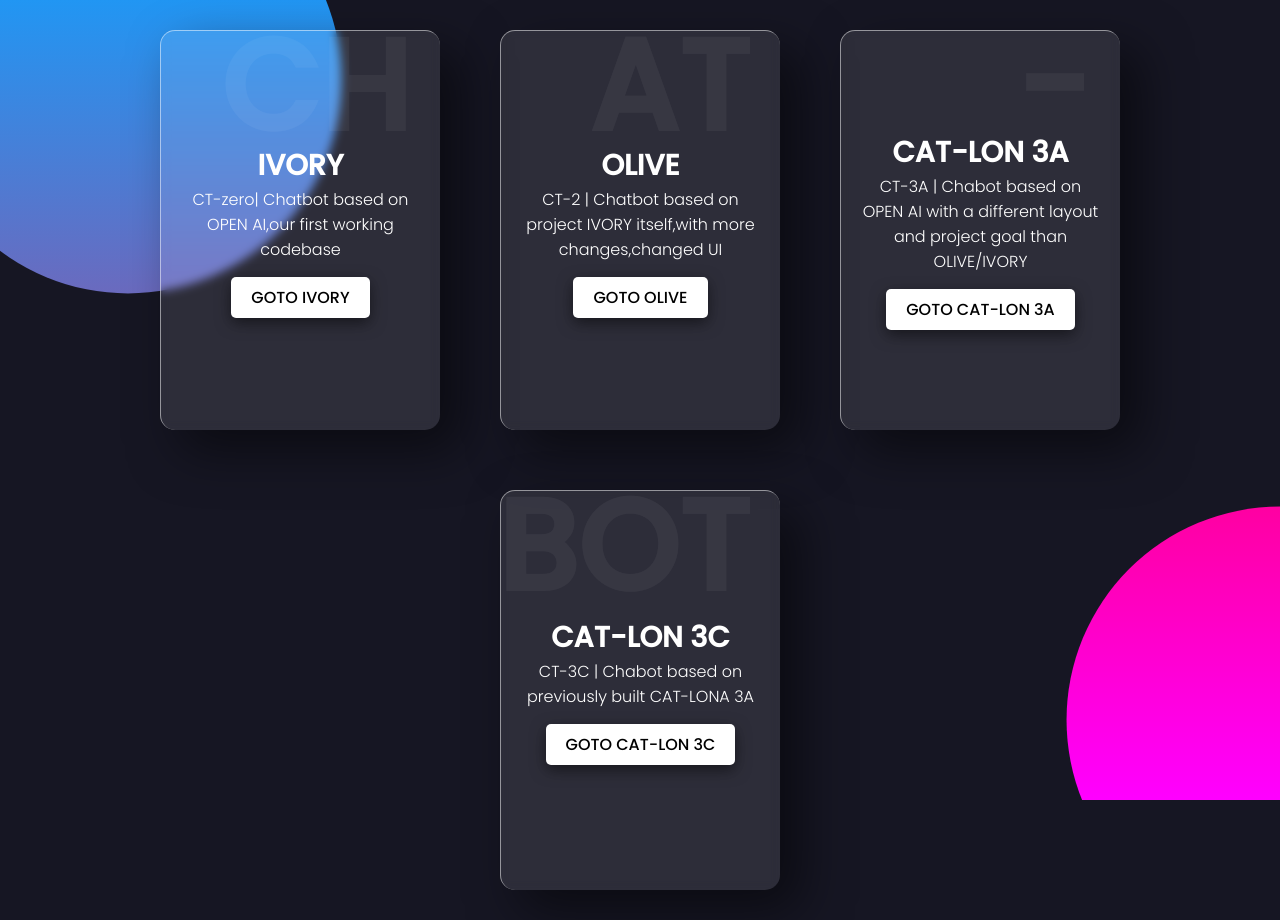
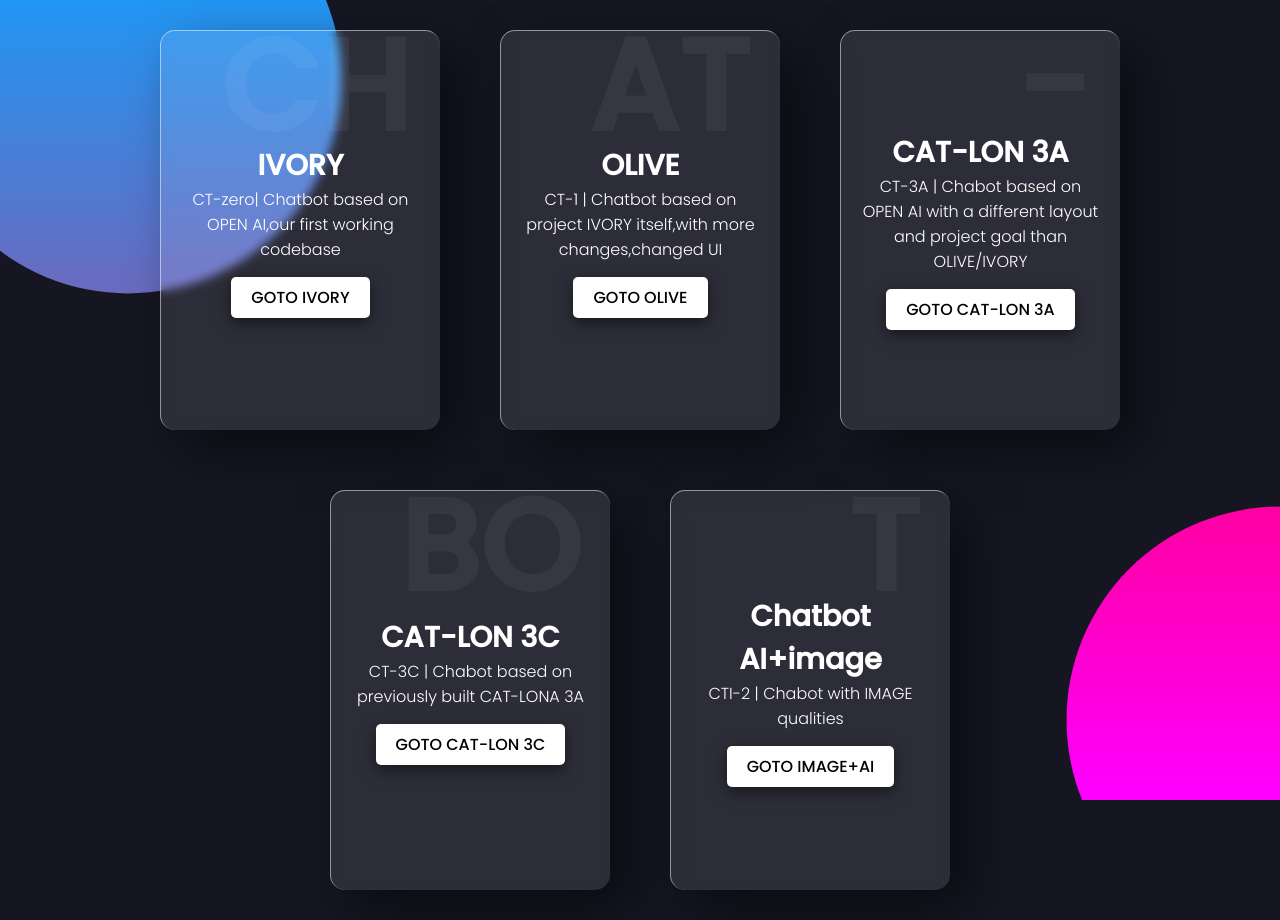
Before and after one commit to siddh-kivtechs/menu_4, a plain HTML site: page index.html in a window 1280 px wide. Drawn offline with nearby package versions, Linux system fonts and the light colour scheme.

Commit message:
Update index.html

```diff
--- a/index.html
+++ b/index.html
@@ -21,7 +21,7 @@
     <div class="container__card--content">
       <h2>AT</h2>
       <h3>OLIVE</h3>
-      <p> CT-2 | Chatbot based on project IVORY itself,with more changes,changed UI </p>
+      <p> CT-1 | Chatbot based on project IVORY itself,with more changes,changed UI </p>
       <a href="https://olive.kivtechs.cloud/">GOTO OLIVE</a>
     </div>
   </div>
@@ -35,13 +35,21 @@
         </div>
     <div class="container__card">
     <div class="container__card--content">
-      <h2>BOT</h2>
+      <h2>BO</h2>
       <h3>CAT-LON 3C</h3>
       <p> CT-3C | Chabot based on previously built CAT-LONA 3A</p>
       <a href="https://chatbot-ct3.vercel.app/">GOTO CAT-LON 3C</a>
     </div>
   </div>
 
+      <div class="container__card">
+    <div class="container__card--content">
+      <h2>T</h2>
+      <h3>Chatbot AI+image</h3>
+      <p> CTI-2 | Chabot with IMAGE qualities</p>
+      <a href=" https://chatgpt-vercel-image.vercel.app/">GOTO IMAGE+AI</a>
+    </div>
+  </div>
 </div>
 <!-- partial -->
   <script src='https://cdnjs.cloudflare.com/ajax/libs/vanilla-tilt/1.7.0/vanilla-tilt.min.js'></script><script  src="./script.js"></script>
```
